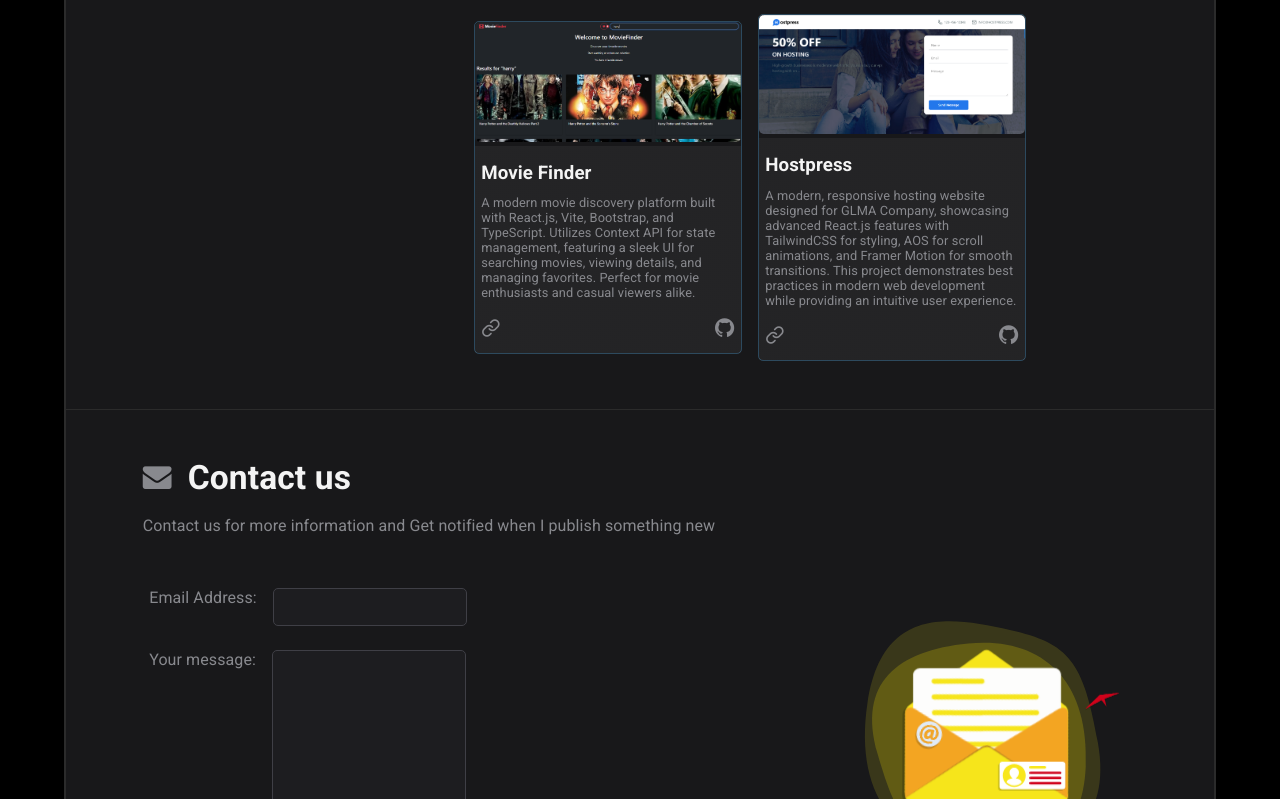
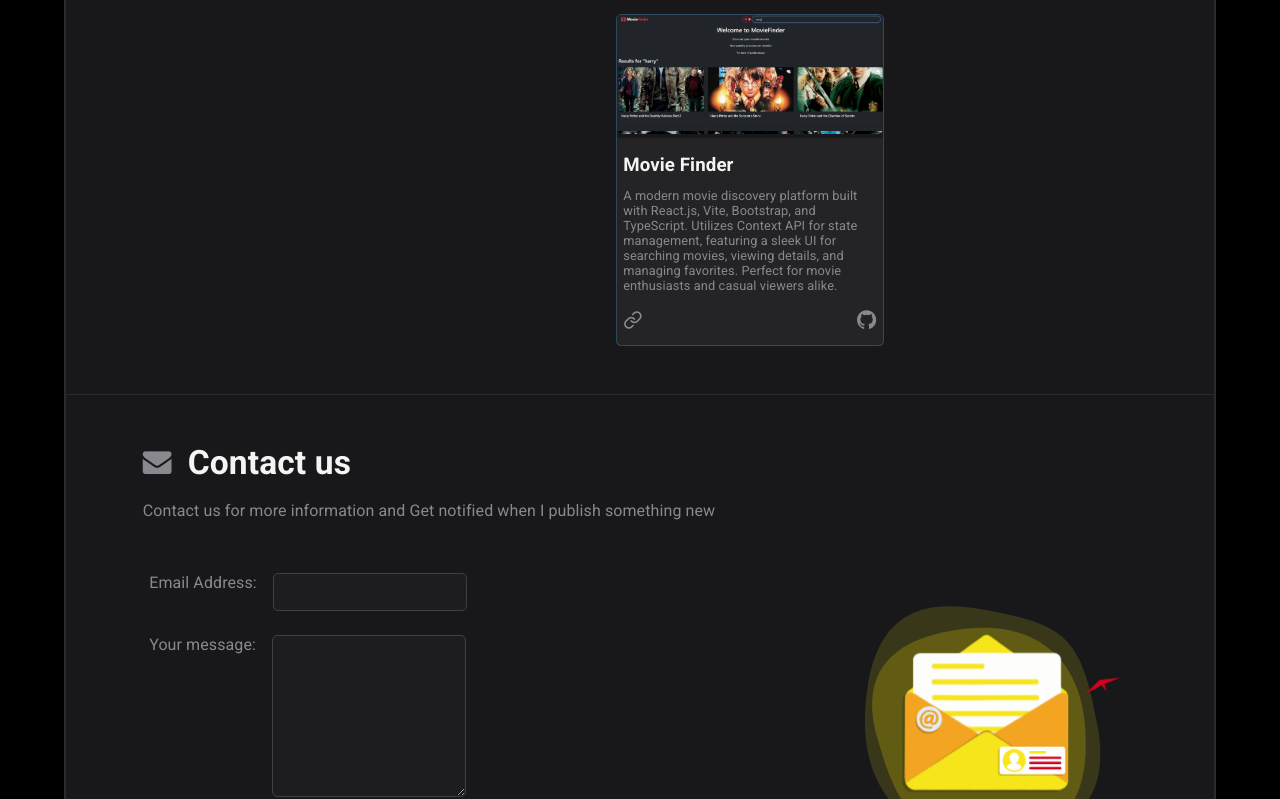
Before and after one commit to kinan-sleman/react-portfolio, a React (Vite) app: page / in a window 1280 px wide. Shown: the part 1521-2320 px from the top of the page. Built offline with nearby package versions, Linux system fonts and the light colour scheme.

Commit message:
add validation on send email

```diff
--- a/package.json
+++ b/package.json
@@ -16,7 +16,8 @@
     "framer-motion": "^11.2.13",
     "lottie-react": "^2.4.0",
     "react": "^18.3.1",
-    "react-dom": "^18.3.1"
+    "react-dom": "^18.3.1",
+    "react-hook-form": "^7.65.0"
   },
   "devDependencies": {
     "@types/react": "^18.3.3",
--- a/src/components/2-hero/Hero.jsx
+++ b/src/components/2-hero/Hero.jsx
@@ -50,7 +50,7 @@ export default function Hero() {
           ></a>
           <a
             className="icon icon-linkedin"
-            href="https://www.linkedin.com/in/kenan-k-sleman-972269264/"
+            href="https://www.linkedin.com/in/kinan-sleman-a0a08a36a/"
             target="_blank"
           ></a>
         </div>
--- a/src/components/3-main/myProjects.js
+++ b/src/components/3-main/myProjects.js
@@ -71,14 +71,6 @@ export const myProjects = [
     githubURL: "https://github.com/kinan-sleman/movie-finder",
     link: "https://movie-finder-50.netlify.app",
   },
-  {
-    title: "Hostpress",
-    description: `A modern, responsive hosting website designed for GLMA Company, showcasing advanced React.js features with TailwindCSS for styling, AOS for scroll animations, and Framer Motion for smooth transitions. This project demonstrates best practices in modern web development while providing an intuitive user experience.`,
-    category: ["react", "company_tasks"],
-    imgPath: "./hostpress.png",
-    githubURL: "https://github.com/kinan-sleman/glma-test",
-    link: "https://hostpress-50.netlify.app",
-  },
   // {
   //   title: "Oona Tech Website",
   //   description: `This is the main Website for Oona Tech company that created by React.js, TypeScript, Redux Toolkit and Tailwind CSS`,
--- a/src/components/4-contact/Contact.jsx
+++ b/src/components/4-contact/Contact.jsx
@@ -1,11 +1,19 @@
-import React from "react";
 import "./contact.css";
-import { useForm, ValidationError } from "@formspree/react";
+import { useForm as useFormspree, ValidationError } from "@formspree/react";
+import { useForm as useHookForm } from "react-hook-form";
 import Lottie from "lottie-react";
 import doneAnimation from "../../animation/done.json";
 import contactAnimation from "../../animation/contact.json";
 export default function Contact() {
-  const [state, handleSubmit] = useForm("mrbzgoeb");
+  const [state, formspreeHandleSubmit] = useFormspree("mrbzgoeb");
+  const {
+    register,
+    handleSubmit: hookFormHandleSubmit,
+    formState: { errors }
+  } = useHookForm();
+  const onSubmit = (data) => {
+    formspreeHandleSubmit(data);
+  };
   return (
     <section className="contact-us">
       <h1 className=" title">
@@ -17,24 +25,46 @@ export default function Contact() {
         something new
       </p>
       <div style={{ justifyContent: "space-between" }} className=" flex">
-        <form onSubmit={handleSubmit} className="" action="">
+        <form onSubmit={hookFormHandleSubmit(onSubmit)} className="" action="">
           <div>
             <label htmlFor="email">Email Address: </label>
-            <input required type="email" name="email" id="email" />
+            <div>
+
+              <input
+                type="email"
+                id="email"
+                {...register("email", {
+                  required: "Email Is Required",
+                  pattern: {
+
+                    value: /^\S+@\S+$/i,
+                    message: "Email syntax is invalid"
+                  }
+                })}
+              />
+              {errors.email && <p className="validation-error">{errors.email.message}</p>}
               <ValidationError
                 prefix="Email"
                 field="email"
                 errors={state.errors}
               />
             </div>
+          </div>
           <div>
             <label htmlFor="message">Your message: </label>
-            <textarea required name="message" id="message"></textarea>
+            <div>
+              <textarea
+                id="message"
+                {...register("message", { required: "Message Is Required" })}
+              ></textarea>
+              {errors.message && <p className="validation-error">{errors.message.message}</p>}
+
               <ValidationError
                 prefix="Message"
                 field="message"
                 errors={state.errors}
               />
+            </div>
           </div>
           <button className="submit" type="submit" disabled={state.submitting}>
             {state.submitting ? "Submitting ..." : "Submit"}
--- a/src/components/4-contact/contact.css
+++ b/src/components/4-contact/contact.css
@@ -48,6 +48,15 @@ section.contact-us form>div {
 
 section.contact-us form>div>label {
     color: var(--subtitle);
+}
+
+section.contact-us form>div>div {
+    display: flex;
+    flex-direction: column;
+    gap: 12px;
+}
+section.contact-us form>div>div>p {
+    color: #ff4d4d;
 }
 
 section.contact-us input,
```
Also changed, not shown: 2 other files (tests, documents, lock files or other folders). Lines whose indentation alone changed are shown as unchanged.
